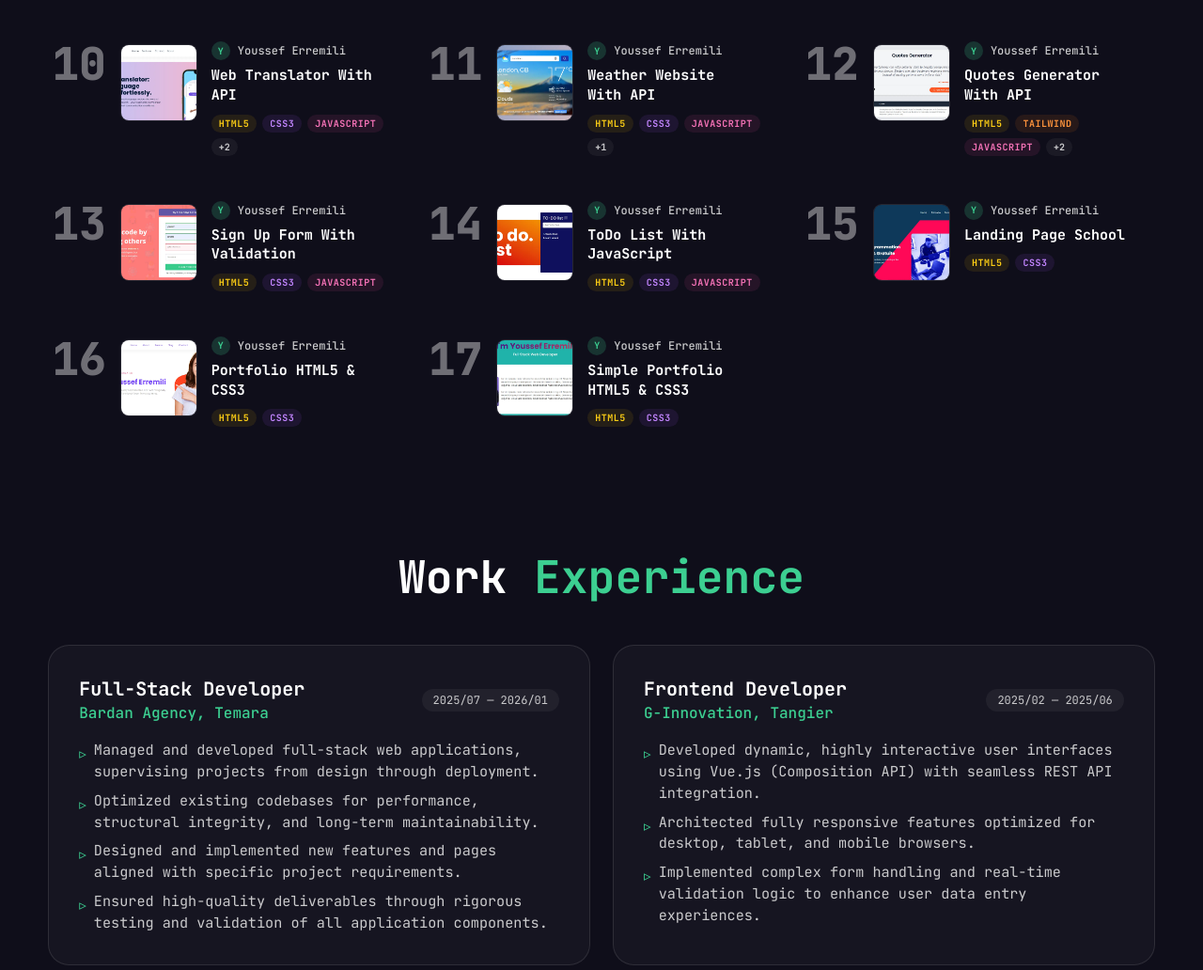
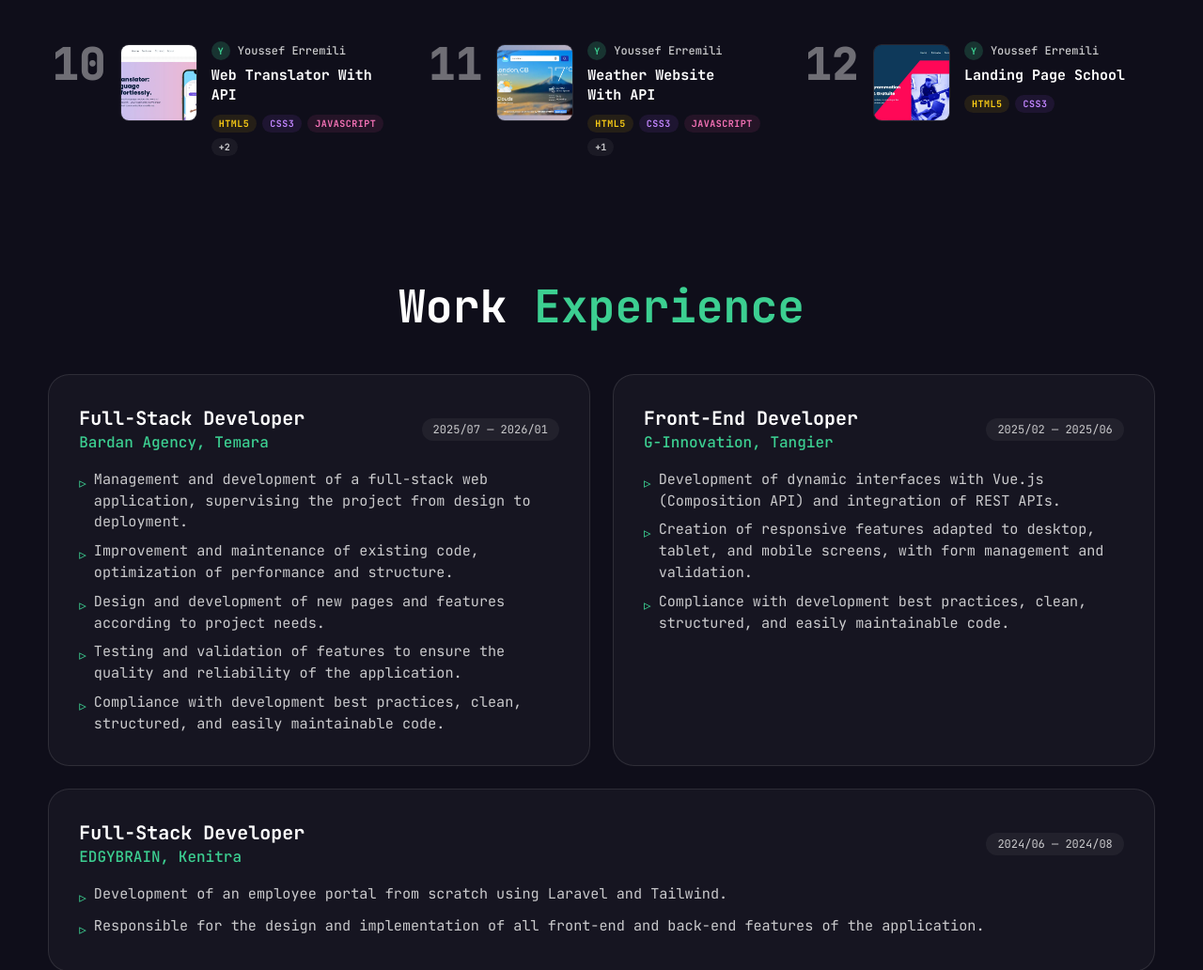
Before and after one commit to youssef-erremili/youssef-erremili-portfolio, a website: page index.html in a window 1280 px wide. Shown: the part 2620-3652 px from the top of the page at 94% size. Drawn offline with nearby package versions, Linux system fonts and the light colour scheme.

Commit message:
fix: update experience description and displayed projects

```diff
--- a/assets/file/data.json
+++ b/assets/file/data.json
@@ -160,47 +160,6 @@
             "slug": "weather-website-with-api"
         },
         {
-            "title": "Quotes generator with API",
-            "description": "I created a quotes generator using HTML, Tailwind, and an API. The API generates random quotes, and the interface makes it easy to display and interact with them.",
-            "image": "assets/image/quotegenerator.webp",
-            "technologies": [
-                "HTML5",
-                "Tailwind",
-                "JavaScript",
-                "API",
-                "Toast Notification"
-            ],
-            "link": "https://github.com/youssef-erremili/Quotes-Generator",
-            "demo": "https://quotesgenerator.yousseferremili.com/",
-            "slug": "quotes-generator-with-api"
-        },
-        {
-            "title": "Sign up form with validation",
-            "description": "I designed a signup page using HTML, CSS, and JavaScript with validation. Users can enter their information, and JavaScript ensures that all fields are correctly filled out before submission.",
-            "image": "assets/image/sign-up.webp",
-            "technologies": [
-                "HTML5",
-                "CSS3",
-                "JavaScript"
-            ],
-            "link": "https://github.com/youssef-erremili/modern-sign-up-page",
-            "demo": "https://youssef-erremili.github.io/modern-sign-up-page/",
-            "slug": "sign-up-form-with-validation"
-        },
-        {
-            "title": "ToDo list with JavaScript",
-            "description": "I made a to-do list using HTML, CSS, and JavaScript. You can add, delete, and update tasks easily. It helps you stay organized and manage your tasks smoothly.",
-            "image": "assets/image/todo-project.webp",
-            "technologies": [
-                "HTML5",
-                "CSS3",
-                "JavaScript"
-            ],
-            "link": "https://github.com/youssef-erremili/To-Do-list",
-            "demo": "https://youssef-erremili.github.io/To-Do-list/",
-            "slug": "todo-list-with-javascript"
-        },
-        {
             "title": "Landing page school",
             "description": "I made a cool landing page for school using HTML5 and CSS3. It shows off my work and skills in a neat and stylish way. Check it out to see what I can do.",
             "image": "assets/image/landing-page.webp",
@@ -211,30 +170,6 @@
             "link": "https://github.com/youssef-erremili/solicode-website-project",
             "demo": "https://youssef-erremili.github.io/solicode-website-project/",
             "slug": "landing-page-school"
-        },
-        {
-            "title": "Portfolio HTML5 & CSS3",
-            "description": "I made a cool portfolio using HTML5 and CSS3. It shows off my work and skills in a neat and stylish way. Check it out to see what I can do.",
-            "image": "assets/image/portfolio-project.webp",
-            "technologies": [
-                "HTML5",
-                "CSS3"
-            ],
-            "link": "https://github.com/youssef-erremili/modern-portfolio",
-            "demo": "https://modernportfolio.yousseferremili.com/",
-            "slug": "portfolio-html5-css3"
-        },
-        {
-            "title": "Simple portfolio HTML5 & CSS3",
-            "description": "I made a cool portfolio using HTML5 and CSS3. It shows off my work and skills in a neat and stylish way. Check it out to see what I can do.",
-            "image": "assets/image/simple-portfolio.webp",
-            "technologies": [
-                "HTML5",
-                "CSS3"
-            ],
-            "link": "https://github.com/youssef-erremili/Simple-portfolio",
-            "demo": "https://youssef-erremili.github.io/Simple-portfolio/",
-            "slug": "simple-portfolio-html5-css3"
         }
     ]
 }
--- a/index.html
+++ b/index.html
@@ -352,10 +352,11 @@
                                 <span class="px-3 py-1 rounded-full bg-white/5 text-site-gray text-xs font-mono w-fit">2025/07 — 2026/01</span>
                             </div>
                             <ul class="space-y-2 text-site-gray text-[0.95rem]">
-                                <li class="flex items-start gap-2"><span class="text-site-green mt-1">▹</span><span>Managed and developed full-stack web applications, supervising projects from design through deployment.</span></li>
-                                <li class="flex items-start gap-2"><span class="text-site-green mt-1">▹</span><span>Optimized existing codebases for performance, structural integrity, and long-term maintainability.</span></li>
-                                <li class="flex items-start gap-2"><span class="text-site-green mt-1">▹</span><span>Designed and implemented new features and pages aligned with specific project requirements.</span></li>
-                                <li class="flex items-start gap-2"><span class="text-site-green mt-1">▹</span><span>Ensured high-quality deliverables through rigorous testing and validation of all application components.</span></li>
+                                <li class="flex items-start gap-2"><span class="text-site-green mt-1">▹</span><span>Management and development of a full-stack web application, supervising the project from design to deployment.</span></li>
+                                <li class="flex items-start gap-2"><span class="text-site-green mt-1">▹</span><span>Improvement and maintenance of existing code, optimization of performance and structure.</span></li>
+                                <li class="flex items-start gap-2"><span class="text-site-green mt-1">▹</span><span>Design and development of new pages and features according to project needs.</span></li>
+                                <li class="flex items-start gap-2"><span class="text-site-green mt-1">▹</span><span>Testing and validation of features to ensure the quality and reliability of the application.</span></li>
+                                <li class="flex items-start gap-2"><span class="text-site-green mt-1">▹</span><span>Compliance with development best practices, clean, structured, and easily maintainable code.</span></li>
                             </ul>
                         </div>
 
@@ -363,15 +364,15 @@
                         <div class="group relative rounded-[1.4rem] border border-white/10 bg-white/[0.03] p-6 lg:p-8 hover:border-site-green/40 hover:bg-white/[0.05] transition-all duration-300 hover:shadow-[0_0_30px_rgba(60,207,145,0.08)]">
                             <div class="flex flex-col sm:flex-row sm:items-center justify-between gap-2 mb-4">
                                 <div>
-                                    <h3 class="text-xl font-bold text-white">Frontend Developer</h3>
+                                    <h3 class="text-xl font-bold text-white">Front-End Developer</h3>
                                     <p class="text-site-green font-medium">G-Innovation, Tangier</p>
                                 </div>
                                 <span class="px-3 py-1 rounded-full bg-white/5 text-site-gray text-xs font-mono w-fit">2025/02 — 2025/06</span>
                             </div>
                             <ul class="space-y-2 text-site-gray text-[0.95rem]">
-                                <li class="flex items-start gap-2"><span class="text-site-green mt-1">▹</span><span>Developed dynamic, highly interactive user interfaces using Vue.js (Composition API) with seamless REST API integration.</span></li>
-                                <li class="flex items-start gap-2"><span class="text-site-green mt-1">▹</span><span>Architected fully responsive features optimized for desktop, tablet, and mobile browsers.</span></li>
-                                <li class="flex items-start gap-2"><span class="text-site-green mt-1">▹</span><span>Implemented complex form handling and real-time validation logic to enhance user data entry experiences.</span></li>
+                                <li class="flex items-start gap-2"><span class="text-site-green mt-1">▹</span><span>Development of dynamic interfaces with Vue.js (Composition API) and integration of REST APIs.</span></li>
+                                <li class="flex items-start gap-2"><span class="text-site-green mt-1">▹</span><span>Creation of responsive features adapted to desktop, tablet, and mobile screens, with form management and validation.</span></li>
+                                <li class="flex items-start gap-2"><span class="text-site-green mt-1">▹</span><span>Compliance with development best practices, clean, structured, and easily maintainable code.</span></li>
                             </ul>
                         </div>
 
@@ -385,8 +386,8 @@
                                 <span class="px-3 py-1 rounded-full bg-white/5 text-site-gray text-xs font-mono w-fit">2024/06 — 2024/08</span>
                             </div>
                             <ul class="space-y-2 text-site-gray text-[0.95rem]">
-                                <li class="flex items-start gap-2"><span class="text-site-green mt-1">▹</span><span>Led the end-to-end development of a custom employee portal using Laravel and Tailwind CSS.</span></li>
-                                <li class="flex items-start gap-2"><span class="text-site-green mt-1">▹</span><span>Translated business requirements into robust backend logic and intuitive frontend interfaces.</span></li>
+                                <li class="flex items-start gap-2"><span class="text-site-green mt-1">▹</span><span>Development of an employee portal from scratch using Laravel and Tailwind.</span></li>
+                                <li class="flex items-start gap-2"><span class="text-site-green mt-1">▹</span><span>Responsible for the design and implementation of all front-end and back-end features of the application.</span></li>
                             </ul>
                         </div>
                     </div>
```
